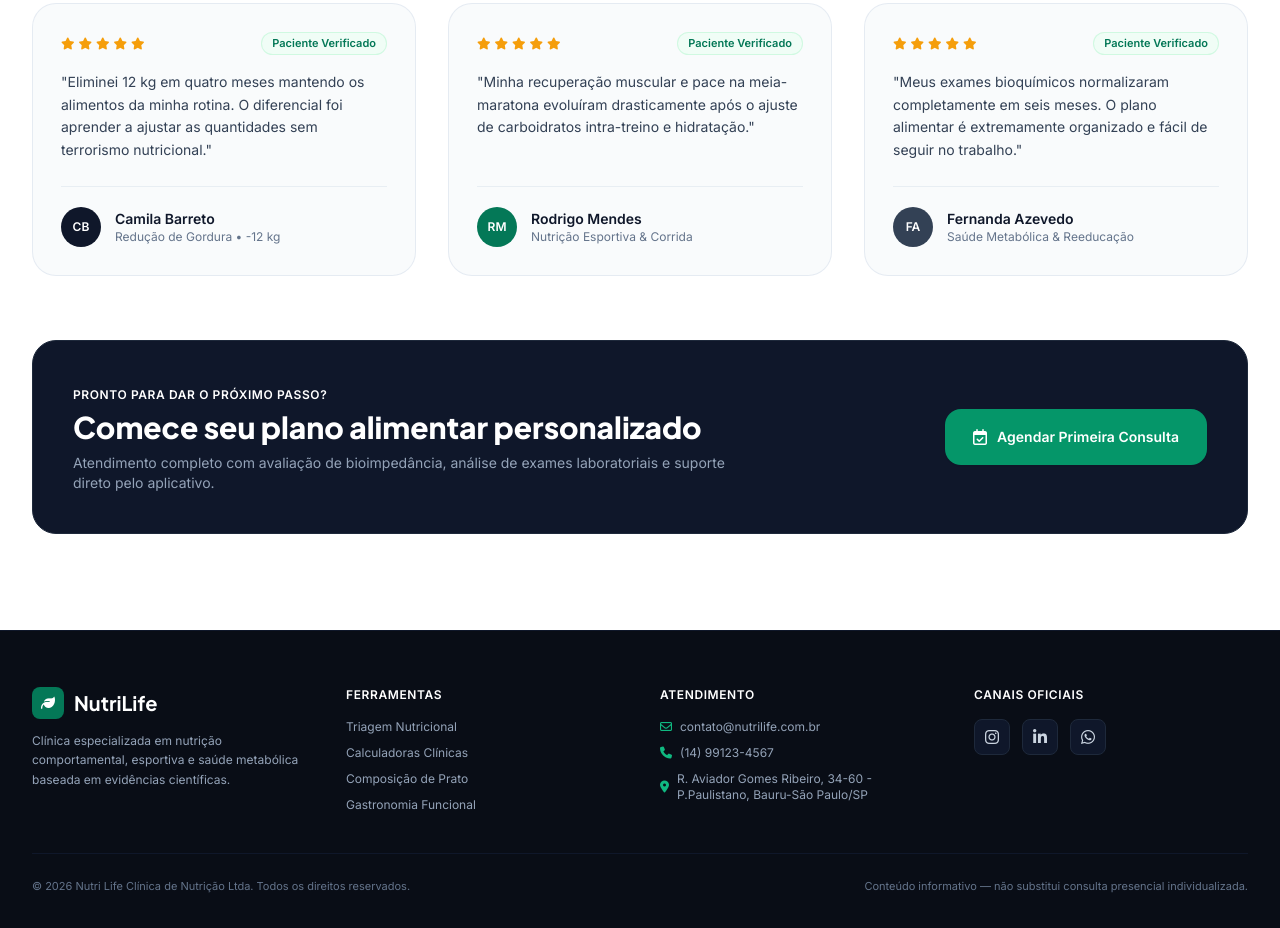
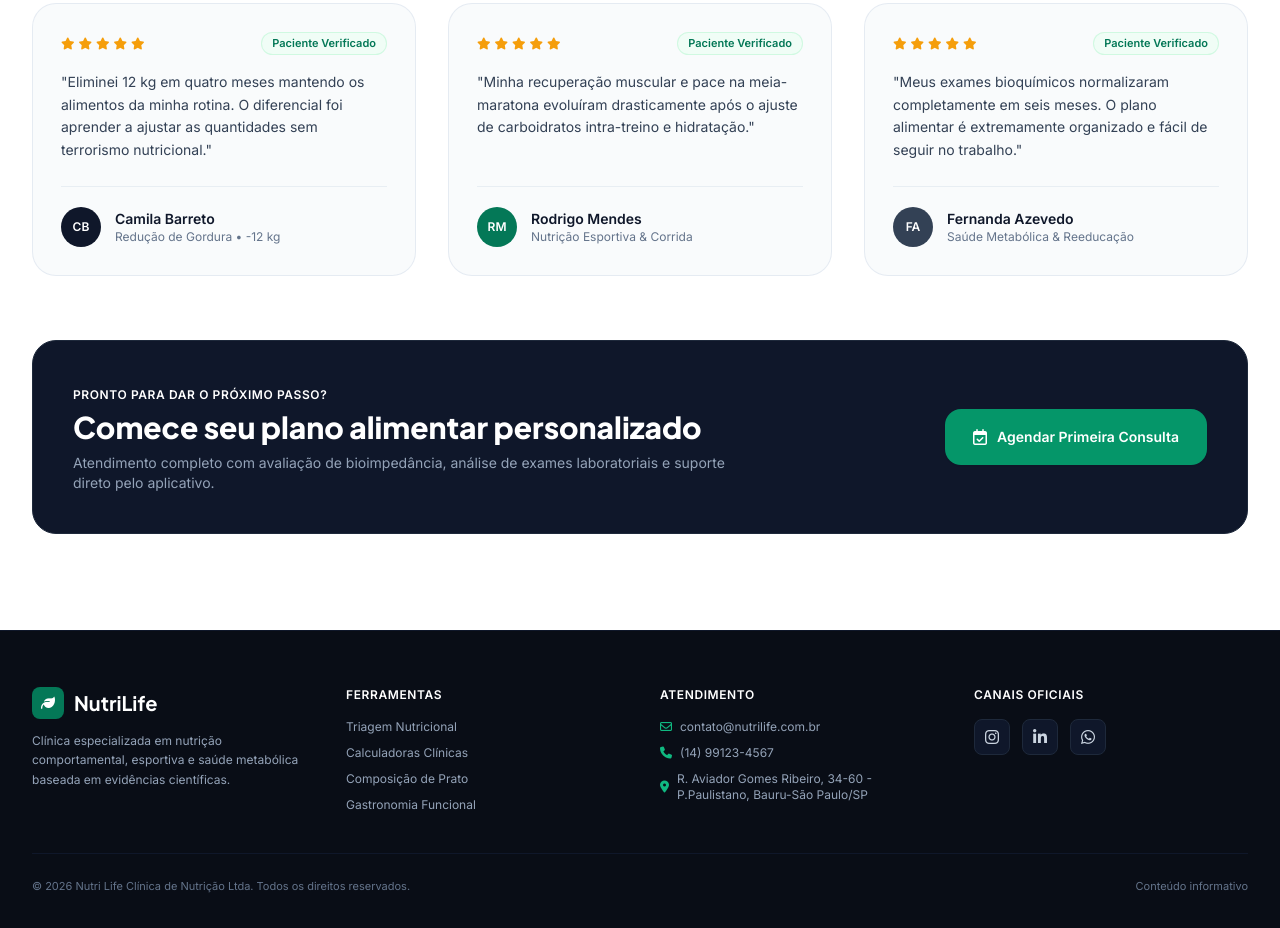
Before and after one commit to patricio160309-bit/nutri4life, a plain HTML site: page index.html in a window 1280 px wide. Shown: the part 5381-6309 px from the top of the page. Drawn offline with nearby package versions, Linux system fonts and the light colour scheme.

Commit message:
Update index.html

```diff
--- a/index.html
+++ b/index.html
@@ -1094,7 +1094,6 @@
                             <label class="block text-xs font-semibold text-slate-700 mb-1">Modalidade</label>
                             <select id="schedMode" class="w-full px-3 py-2.5 rounded-xl bg-slate-50 border border-slate-200 focus:bg-white focus:outline-none focus:border-brand-600 text-xs font-medium">
                                 <option value="Teleconsulta Online">Teleconsulta Online</option>
-                                <option value="Presencial (SP)">Presencial (São Paulo)</option>
                             </select>
                         </div>
                         <div>
@@ -1268,7 +1267,7 @@
             </div>
             <div class="border-t border-slate-900 pt-6 flex flex-col sm:flex-row items-center justify-between gap-2 text-[11px] text-slate-500">
                 <p>&copy; 2026 Nutri Life Clínica de Nutrição Ltda. Todos os direitos reservados.</p>
-                <p>Conteúdo informativo — não substitui consulta presencial individualizada.</p>
+                <p>Conteúdo informativo </p>
             </div>
         </div>
     </footer>
```
